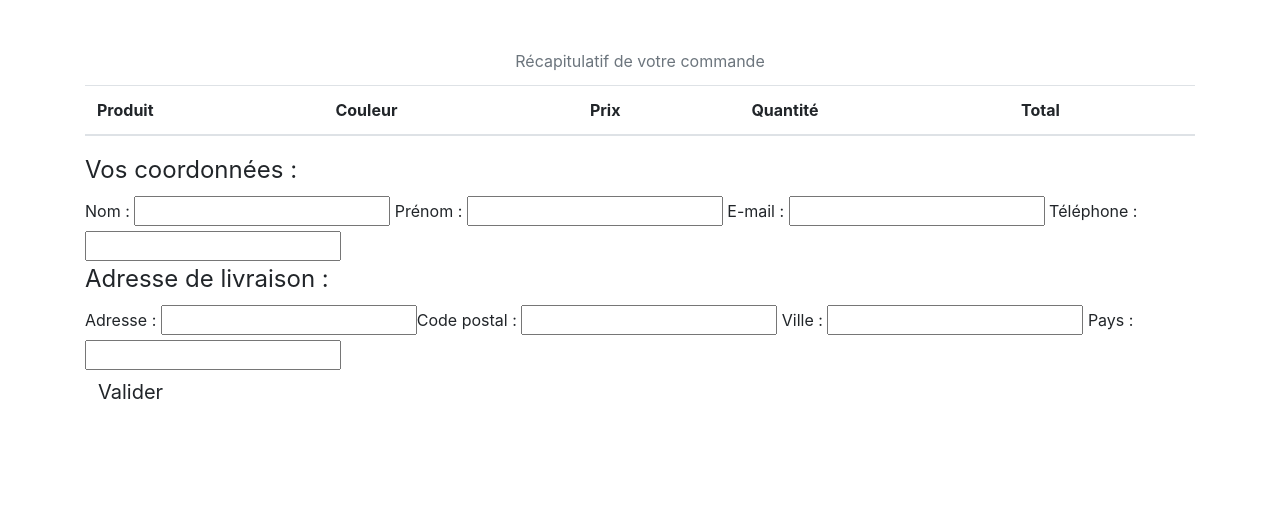
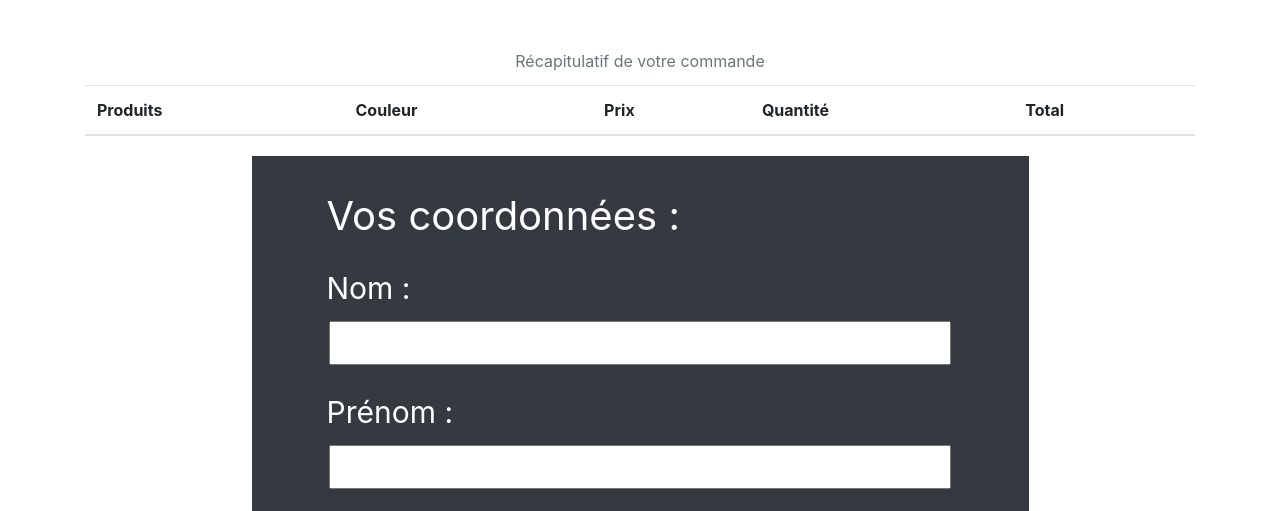
Before and after one commit to fredini06/Projet-5-Oribears, a website: page panier.html in a window 1280 px wide. Shown: the part 274-785 px from the top of the page. Drawn offline with nearby package versions, Linux system fonts and the light colour scheme.

Commit message:
Augmenter baisser les quantités dans le panier

```diff
--- a/css/style.css
+++ b/css/style.css
@@ -84,7 +84,7 @@ body{
     transition: all .4s ease;
 }
 
-.card_btn:hover{
+#card_btn:hover{
     background-color: deepskyblue;
 }
 
@@ -158,3 +158,53 @@ caption {
 }
 
 /* footer ends*/
+
+/* Panier */
+
+#incBtn, #decBtn {
+    cursor: pointer;
+}
+
+.formPanier input{
+    display: block;
+    margin: 0 auto 25px;
+    padding: 8px;
+    width: 80%;
+}
+
+.formPanier__info, .form__address {
+background-color: #343A40;
+color: #fff;
+width: 70%;
+height: 650px;
+margin: 0 auto 25px;
+}
+
+.formPanier__info--legend, .form__address--legend {
+    margin: 20px 75px 10px !important;
+    padding: 30px 0 0;
+    font-size: 40px;
+}
+
+.lab {
+    display: block !important;
+    margin: 20px 75px 10px !important;
+    font-size: 30px;
+}
+
+#card_btn2 {
+    margin: 0 auto;
+    width: 150px;
+    height: 50px;
+    line-height: 40px;
+    border-radius: 25px;
+    background-color: rgb(150, 148, 148);
+    cursor: pointer;
+    text-align: center;
+    box-shadow: 2px 2px 5px #000;
+    transition: all .4s ease;
+}
+
+#card_btn2:hover{
+    background-color: deepskyblue;
+}
--- a/js/scriptPanier.js
+++ b/js/scriptPanier.js
@@ -2,19 +2,34 @@ let tabRec = localStorage.getItem("TabStore");
 console.log(tabRec);
 let tabRecJson = JSON.parse(tabRec);
 console.log(tabRecJson);
-console.log(tabRecJson.prix);
+console.log(tabRecJson.nom);
 
 let tr = document.createElement("tr");
-let htmlTr = `<tr><td>${tabRecJson.nom}</td><td>${tabRecJson.couleur}</td><td>${tabRecJson.prix}</td><input type="text" id="qte" value="1" /></tr>`;
+let htmlTr = `<tr><td>${tabRecJson.nom}</td><td>${tabRecJson.couleur}</td><td>${tabRecJson.prix} €</td><ion-icon name="caret-back-outline" id="decBtn"></ion-icon><input type="text" id="qte" value="1" /><ion-icon name="caret-forward-outline" id="incBtn"></ion-icon></tr><td id="price">${tabRecJson.prix} €</td>`;
 tr.innerHTML = htmlTr;
 document.getElementById('table__body').appendChild(tr);
 
 let qte = document.getElementById('qte');
-console.log(qte);
+// console.log("input= ", qte);
+// console.log(typeof tabRecJson.prix);
 
-qte.onchange = function() {
-    htmlTr += `<tr><td>${tabRecJson.prix}</td></tr>`;
-    tr.innerHTML = htmlTr;
-    document.getElementById('table__body').appendChild(tr);
-    console.log(qte.value);
-};
+let price = document.getElementById('price');
+let incBtn = document.getElementById('incBtn');
+incBtn.addEventListener('click', function() {
+    console.log("before", qte.value);
+    qte.value++;
+    console.log("after", qte.value);
+    console.log(price);
+    price.innerHTML = `${tabRecJson.prix * qte.value} €`;
+    console.log(price);
+});
+
+let decBtn = document.getElementById('decBtn');
+decBtn.addEventListener('click', function() {
+    console.log("before", qte.value);
+    qte.value--;
+    console.log("after", qte.value);
+    console.log(price);
+    price.innerHTML = `${tabRecJson.prix * qte.value} €`;
+    console.log(price);
+});
--- a/panier.html
+++ b/panier.html
@@ -56,7 +56,7 @@
                 <caption class="table__caption">Récapitulatif de votre commande</caption>
                 <thead class="table__head">
                     <tr class="table__head--title">
-                        <th>Produit</th>
+                        <th>Produits</th>
                         <th>Couleur</th>
                         <th>Prix</th>
                         <th>Quantité</th>
@@ -71,30 +71,32 @@
                     </tr> -->
                 </tbody>
             </table>
-            <form action="confirmation.html" class=".formPanier">
+            <form action="confirmation.html" class="formPanier">
                 <div class="formPanier__info">
                     <legend class="formPanier__info--legend">Vos coordonnées :</legend>
-                    <label for="nom">Nom :</label>
+                    <label class ="lab" for="nom">Nom :</label>
                     <input type="text" name="nom" id="nom" required="">
-                    <label for="nom">Prénom :</label>
+                    <label class ="lab" for="nom">Prénom :</label>
                     <input type="text" name="prenom" id="prenom" required="">
-                    <label for="nom">E-mail :</label>
+                    <label class ="lab" for="nom">E-mail :</label>
                     <input type="text" name="email" id="email" required="">
-                    <label for="nom">Téléphone :</label>
+                    <label class ="lab" for="nom">Téléphone :</label>
                     <input type="text" name="phone" id="phone" required="">
                 </div>
                 <div class="form__address">
-                    <legend class="form__address--legend">Adresse de livraison : </legend><label for="adresse">Adresse :</label>
-                    <input type="text" name="adresse" id="adresse" required=""><label for="zip">Code postal :</label>
+                    <legend class="form__address--legend">Adresse de livraison : </legend>
+                    <label class ="lab" for="adresse">Adresse :</label>
+                    <input type="text" name="adresse" id="adresse" required="">
+                    <label class ="lab" for="zip">Code postal :</label>
                     <input type="number" name="zip" id="zip" required="">
-                    <label for="ville">Ville :</label>
+                    <label class ="lab" for="ville">Ville :</label>
                     <input type="text" name="ville" id="ville" required="">
-                    <label for="pays">Pays :</label>
+                    <label class ="lab" for="pays">Pays :</label>
                     <input type="text" name="pays" id="pays" required="">
                 </div>
             </form>
 
-            <div class="card_btn">
+            <div class="card_btn" id="card_btn2">
                 <a href="#" class="btn btn_prod">Valider</a>
             </div>
         </section>
@@ -135,6 +137,7 @@
     <script src="https://code.jquery.com/jquery-3.5.1.slim.min.js" integrity="sha384-DfXdz2htPH0lsSSs5nCTpuj/zy4C+OGpamoFVy38MVBnE+IbbVYUew+OrCXaRkfj" crossorigin="anonymous"></script>
     <script src="https://cdn.jsdelivr.net/npm/popper.js@1.16.0/dist/umd/popper.min.js" integrity="sha384-Q6E9RHvbIyZFJoft+2mJbHaEWldlvI9IOYy5n3zV9zzTtmI3UksdQRVvoxMfooAo" crossorigin="anonymous"></script>
     <script src="https://stackpath.bootstrapcdn.com/bootstrap/4.5.0/js/bootstrap.min.js" integrity="sha384-OgVRvuATP1z7JjHLkuOU7Xw704+h835Lr+6QL9UvYjZE3Ipu6Tp75j7Bh/kR0JKI" crossorigin="anonymous"></script>
+    <script src="https://unpkg.com/ionicons@5.1.2/dist/ionicons.js"></script>
     <script src="/js/scriptPanier.js" type="text/javascript"></script>
 </body>
 </html>
```
Also changed, not shown: index.html (+1 -0 lines).
